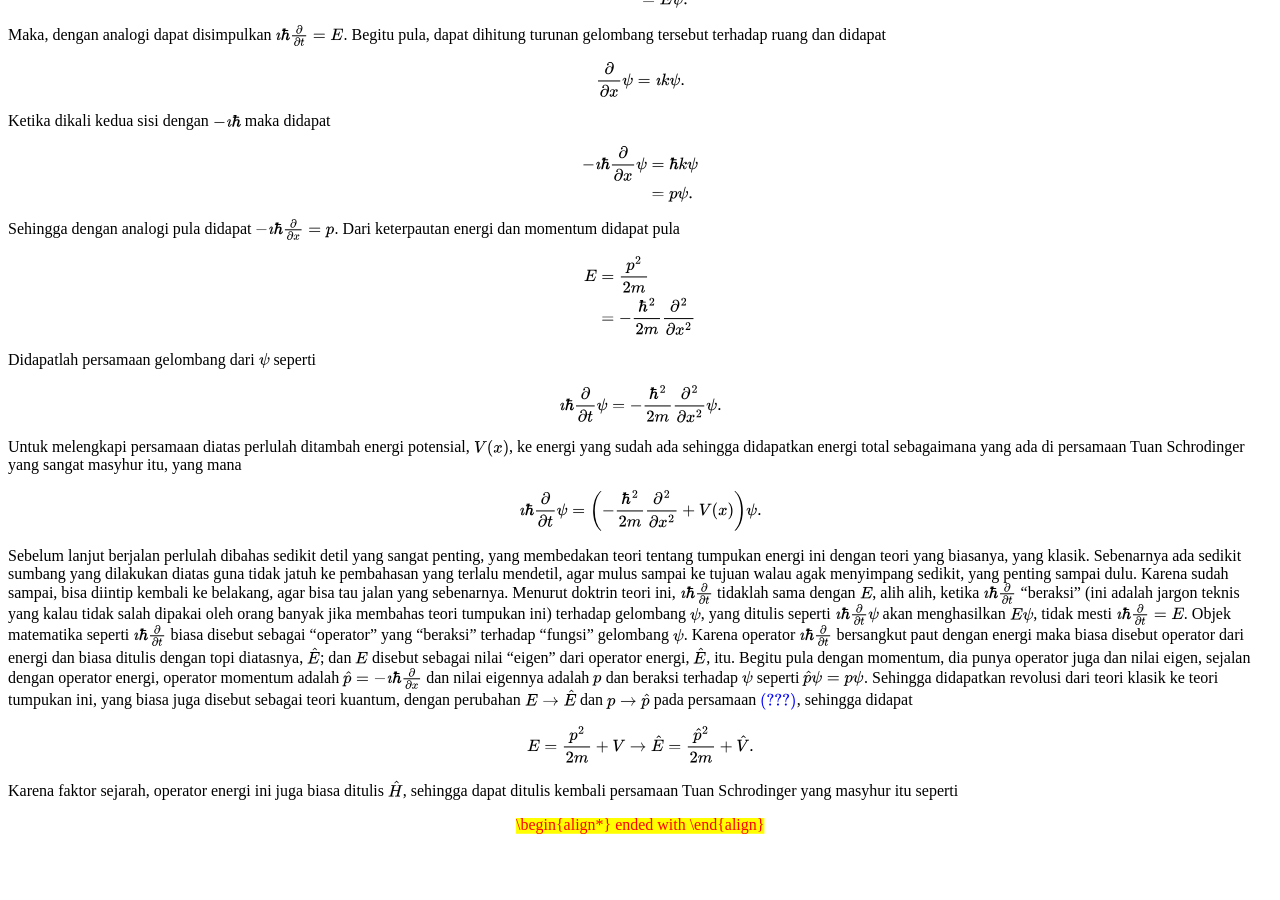
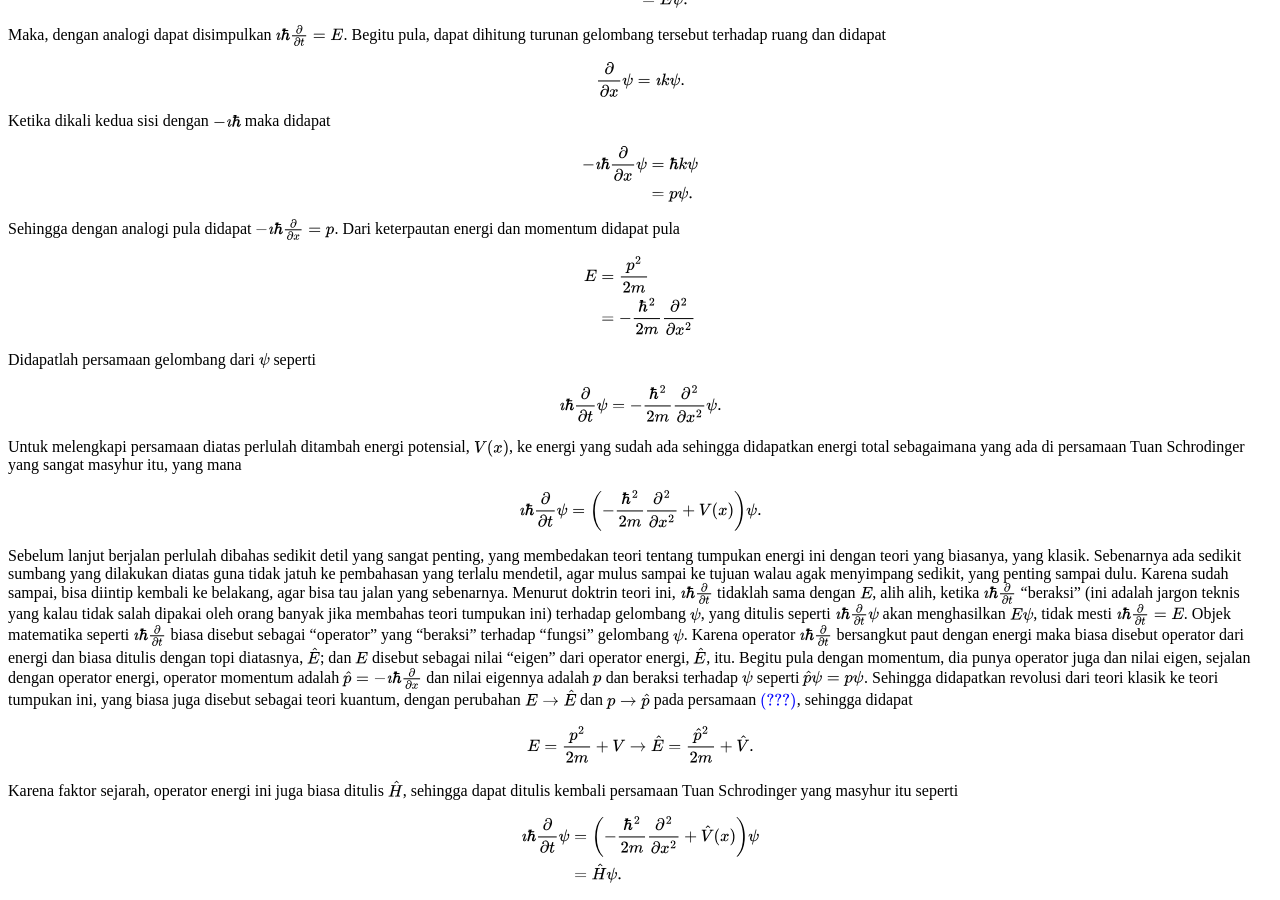
Before and after one commit to dangausuluah/dangausuluah.github.io, a Jekyll site: the page built from _posts/2026-01-01-WKKK.md, in a window 1280 px wide and 900 px high, scrolled down 1863 px. Built offline with Jekyll 4.4.1, drawn with Linux system fonts in a browser that asks for light colours; nearby versions of some CDN libraries; our own code applies the rules of GitHub Pages for plain Markdown files; a script that is not in the unit is left out; comment, search, counter and statistics services are not loaded; before the commit the page ends 2713 px from its top, so only the background shows below that.

Commit message:
Update 2026-01-01-WKKK.md

```diff
--- a/_posts/2026-01-01-WKKK.md
+++ b/_posts/2026-01-01-WKKK.md
@@ -115,5 +115,5 @@ $$
 \begin{align*}
 \imath \hbar \frac{\partial}{\partial t} \psi &= \left(- \frac{\hbar^2}{2m} \frac{\partial^2}{\partial x^2} + \hat{V}(x) \right) \psi \\
 &= \hat{H} \psi.
-\end{align}
+\end{align*}
 $$
```
